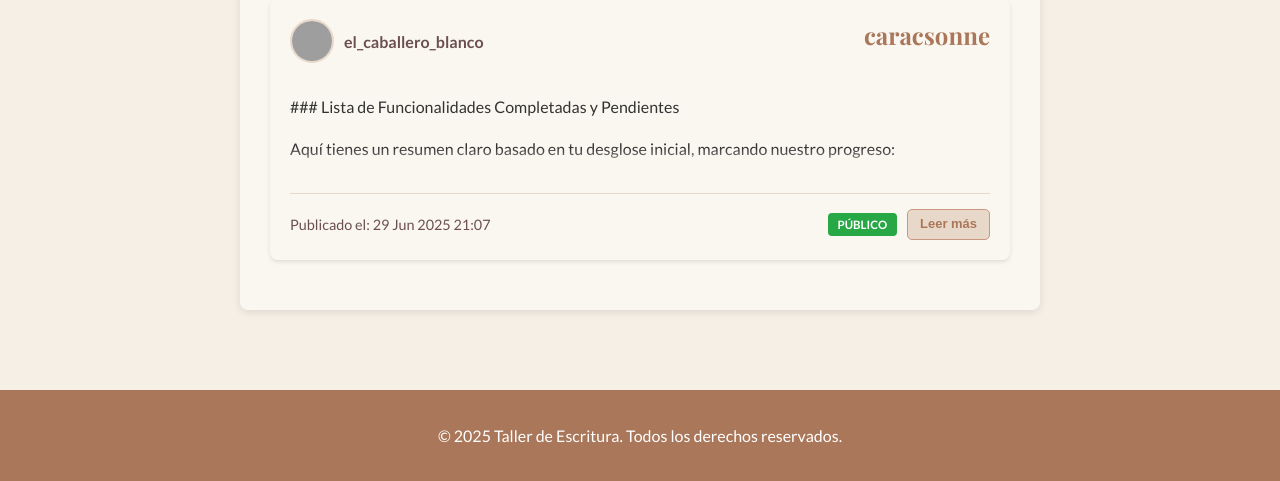
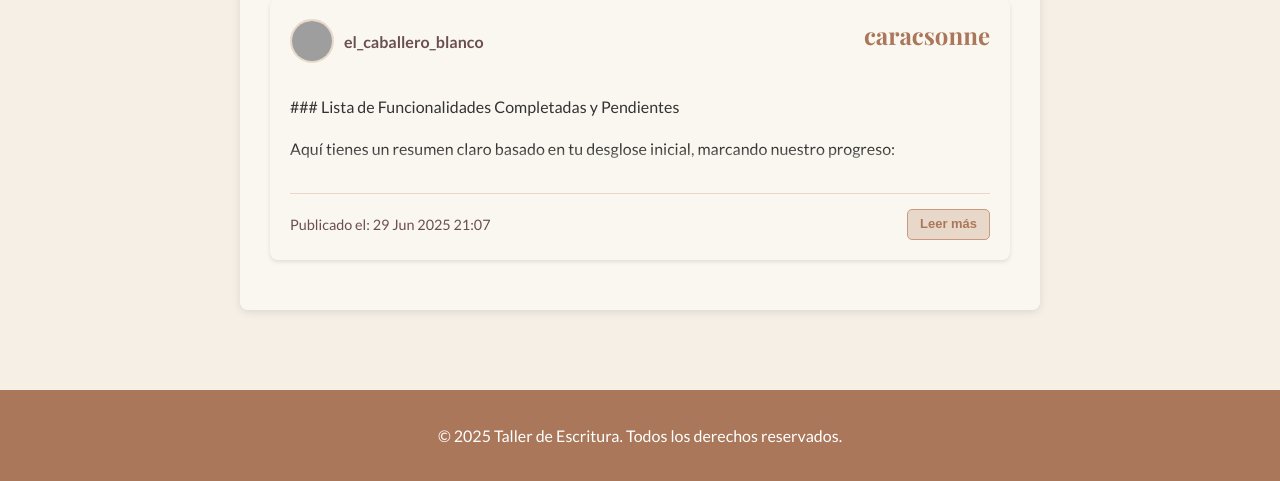
Before and after one commit to Alialmandoz/taller_escritura, a Django app: page /escritura/perfil/4/ in a window 1280 px wide. Shown: the part 614-1095 px from the top of the page. Run offline with Django 5.2, Linux system fonts and the light colour scheme; data comes from the database, SQL or seed files in the repository; some libraries are stand-ins or nearby versions; grey boxes are pictures that could not be loaded.

Commit message:
feat: Eliminar etiqueta de estado en perfil_publico.html

```diff
--- a/escritura/templates/escritura/perfil_publico.html
+++ b/escritura/templates/escritura/perfil_publico.html
@@ -51,7 +51,7 @@
 
                         <!-- Contenedor Unificado para todas las acciones -->
                         <div class="card-actions-container">
-                            <span class="escrito-status status-{{ escrito.estado|lower }}">{{ escrito.get_estado_display }}</span>
+
                             <button
                                 class="toggle-button"
                                 aria-expanded="false"
```
